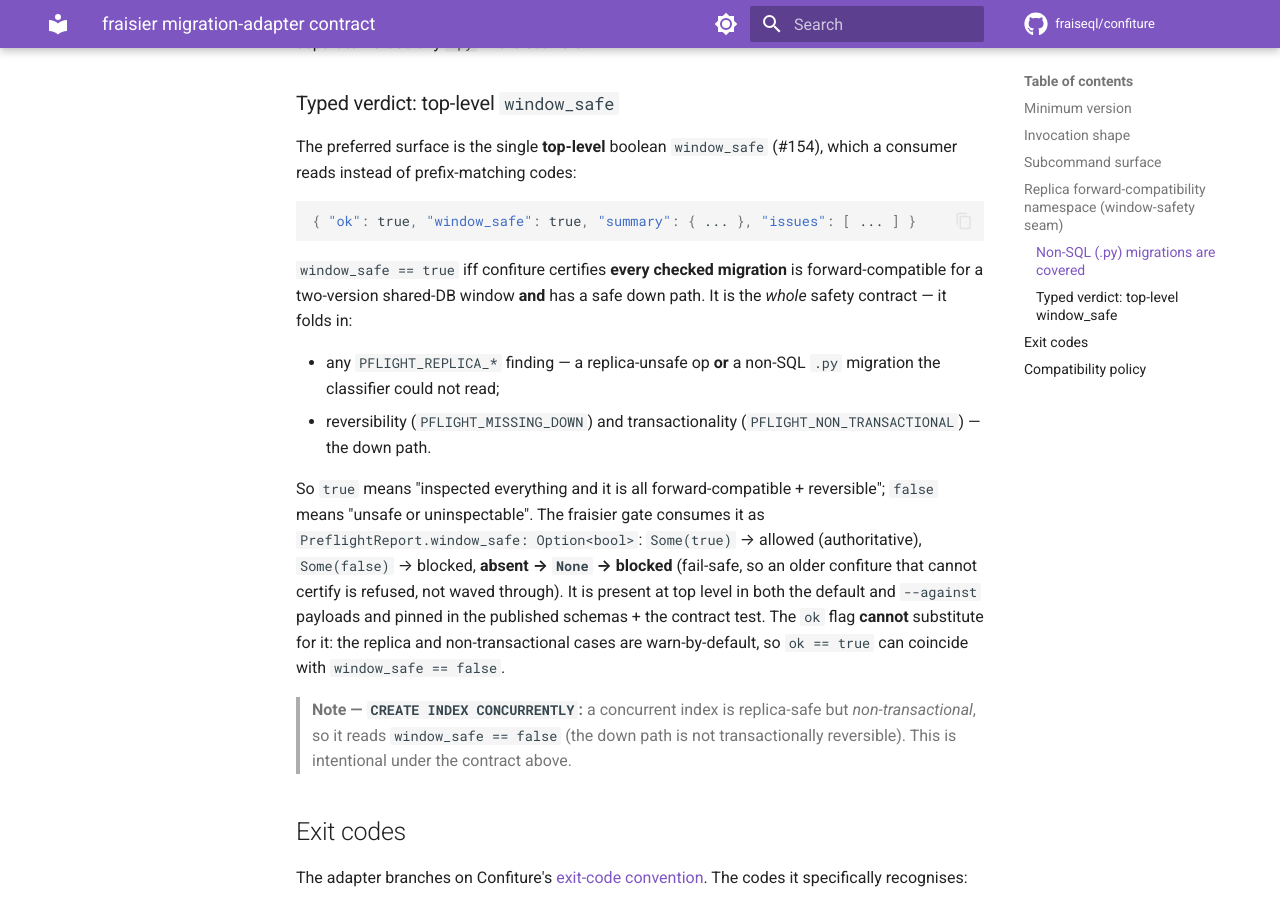
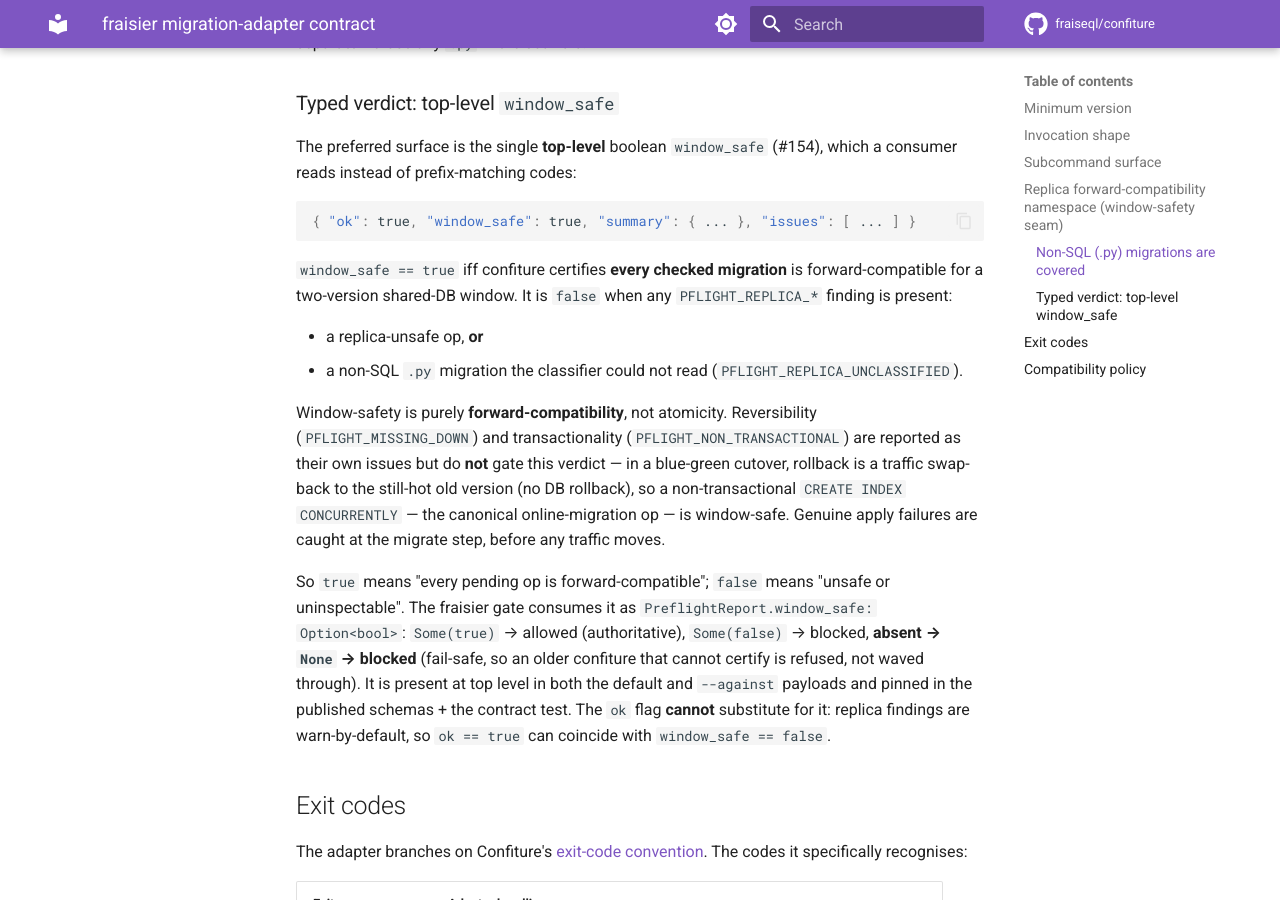
Before and after one commit to fraiseql/confiture, an MkDocs documentation site: the page built from docs/reference/fraisier-adapter-contract.md, in a window 1280 px wide and 900 px high, scrolled down 2986 px. Built offline with MkDocs 1.6.1 and Material for MkDocs 9.7.7, drawn with Linux system fonts in a browser that asks for light colours; comment, search, counter and statistics services are not loaded; the version menu is left out.

Commit message:
refactor(preflight): window_safe = forward-compatibility only (#154)
Per the owner's contract decision (issue #154): window-safety is about
forward-compatibility for a two-version shared-DB window, NOT atomicity. In a
blue-green cutover, rollback is a traffic swap-back to the still-hot old version
(no DB rollback), so reversibility/transactionality are not window-safety
properties — and CREATE INDEX CONCURRENTLY (non-transactional by necessity, the
canonical online-migration op) must read window_safe=true.

## Changes
- is_window_safe() now blocks only on PFLIGHT_REPLICA_* findings (a replica-unsafe
  op or an unreadable .py migration via PFLIGHT_REPLICA_UNCLASSIFIED).
- PFLIGHT_MISSING_DOWN (reversibility) and PFLIGHT_NON_TRANSACTIONAL are still
  reported as their own issues, but no longer gate window_safe.
- Schemas, contract doc, and CHANGELOG updated to the forward-compatibility-only
  definition (incl. the CONCURRENTLY example flipped to window-safe).
- Tests flipped: missing-down / concurrent-index now assert window_safe=true.

## Verification
✅ Tests pass (7667 passed / 75 skipped — unit+integration+contract+e2e)
✅ ruff + ruff format + ty clean

Co-Authored-By: Claude Opus 4.8 (1M context) <noreply@anthropic.com>

````diff
--- a/docs/reference/fraisier-adapter-contract.md
+++ b/docs/reference/fraisier-adapter-contract.md
@@ -116,27 +116,30 @@ which a consumer reads instead of prefix-matching codes:
 ```
 
 `window_safe == true` iff confiture certifies **every checked migration** is
-forward-compatible for a two-version shared-DB window **and** has a safe down
-path. It is the *whole* safety contract — it folds in:
+forward-compatible for a two-version shared-DB window. It is `false` when any
+`PFLIGHT_REPLICA_*` finding is present:
 
-- any `PFLIGHT_REPLICA_*` finding — a replica-unsafe op **or** a non-SQL `.py`
-  migration the classifier could not read;
-- reversibility (`PFLIGHT_MISSING_DOWN`) and transactionality
-  (`PFLIGHT_NON_TRANSACTIONAL`) — the down path.
+- a replica-unsafe op, **or**
+- a non-SQL `.py` migration the classifier could not read
+  (`PFLIGHT_REPLICA_UNCLASSIFIED`).
 
-So `true` means "inspected everything and it is all forward-compatible +
-reversible"; `false` means "unsafe or uninspectable". The fraisier gate consumes
-it as `PreflightReport.window_safe: Option<bool>`: `Some(true)` → allowed
+Window-safety is purely **forward-compatibility**, not atomicity. Reversibility
+(`PFLIGHT_MISSING_DOWN`) and transactionality (`PFLIGHT_NON_TRANSACTIONAL`) are
+reported as their own issues but do **not** gate this verdict — in a blue-green
+cutover, rollback is a traffic swap-back to the still-hot old version (no DB
+rollback), so a non-transactional `CREATE INDEX CONCURRENTLY` — the canonical
+online-migration op — is window-safe. Genuine apply failures are caught at the
+migrate step, before any traffic moves.
+
+So `true` means "every pending op is forward-compatible"; `false` means "unsafe
+or uninspectable". The fraisier gate consumes it as
+`PreflightReport.window_safe: Option<bool>`: `Some(true)` → allowed
 (authoritative), `Some(false)` → blocked, **absent → `None` → blocked**
 (fail-safe, so an older confiture that cannot certify is refused, not waved
 through). It is present at top level in both the default and `--against` payloads
 and pinned in the published schemas + the contract test. The `ok` flag **cannot**
-substitute for it: the replica and non-transactional cases are warn-by-default,
-so `ok == true` can coincide with `window_safe == false`.
-
-> **Note — `CREATE INDEX CONCURRENTLY`:** a concurrent index is replica-safe but
-> *non-transactional*, so it reads `window_safe == false` (the down path is not
-> transactionally reversible). This is intentional under the contract above.
+substitute for it: replica findings are warn-by-default, so `ok == true` can
+coincide with `window_safe == false`.
 
 ## Exit codes
 
--- a/docs/reference/json-schemas/migrate-preflight-against.schema.json
+++ b/docs/reference/json-schemas/migrate-preflight-against.schema.json
@@ -12,8 +12,8 @@
     },
     "window_safe": {
       "type": "boolean",
-      "description": "Top-level blue-green window-safety verdict (#154): true iff confiture certifies every checked migration is forward-compatible for a two-version shared-DB window AND has a safe down path. False when any PFLIGHT_REPLICA_* finding is present (a replica-unsafe op, OR a non-SQL .py migration the classifier cannot read), or any PFLIGHT_MISSING_DOWN (not reversible) / PFLIGHT_NON_TRANSACTIONAL (no transactional rollback). The whole safety contract: consume it directly instead of prefix-matching codes; its absence (older confiture) is fail-safe blocked. (Replay failures are reported as PFLIGHT_REPLAY_FAILED and independently set `ok` false.)",
-      "$comment": "STABILITY: this field and its semantics are a cross-repo contract (#154). It must remain present and a strict superset of the safety conditions above."
+      "description": "Top-level blue-green window-safety verdict (#154): true iff confiture certifies every checked migration is forward-compatible for a two-version shared-DB window. False when any PFLIGHT_REPLICA_* finding is present: a replica-unsafe op, OR a non-SQL .py migration the classifier cannot read. Forward-compatibility only — NOT atomicity: PFLIGHT_MISSING_DOWN (reversibility) and PFLIGHT_NON_TRANSACTIONAL are reported but do not gate this (a non-transactional CREATE INDEX CONCURRENTLY is window-safe). The whole window-safety contract: consume it directly instead of prefix-matching codes; its absence (older confiture) is fail-safe blocked. (Replay failures are reported as PFLIGHT_REPLAY_FAILED and independently set `ok` false.)",
+      "$comment": "STABILITY: this field and its semantics are a cross-repo contract (#154). It must remain present and false whenever any PFLIGHT_REPLICA_* finding (incl. PFLIGHT_REPLICA_UNCLASSIFIED for unreadable migrations) is present."
     },
     "summary": {
       "type": "object",
--- a/docs/reference/json-schemas/migrate-preflight.schema.json
+++ b/docs/reference/json-schemas/migrate-preflight.schema.json
@@ -12,8 +12,8 @@
     },
     "window_safe": {
       "type": "boolean",
-      "description": "Top-level blue-green window-safety verdict (#154): true iff confiture certifies every checked migration is forward-compatible for a two-version shared-DB window AND has a safe down path. False when any PFLIGHT_REPLICA_* finding is present (a replica-unsafe op, OR a non-SQL .py migration the classifier cannot read), or any PFLIGHT_MISSING_DOWN (not reversible) / PFLIGHT_NON_TRANSACTIONAL (no transactional rollback). This is the whole safety contract: consume it directly instead of prefix-matching codes; a consumer treats its absence (older confiture) as fail-safe blocked. Note `ok` cannot substitute for it — the replica/transactional cases are warn-by-default, so `ok` can be true while `window_safe` is false.",
-      "$comment": "STABILITY: this field and its semantics are a cross-repo contract (#154). It must remain present and a strict superset of the safety conditions above."
+      "description": "Top-level blue-green window-safety verdict (#154): true iff confiture certifies every checked migration is forward-compatible for a two-version shared-DB window (both N-1 and N served against one Postgres during the cutover). False when any PFLIGHT_REPLICA_* finding is present: a replica-unsafe op, OR a non-SQL .py migration the classifier cannot read. Forward-compatibility only — NOT atomicity: PFLIGHT_MISSING_DOWN (reversibility) and PFLIGHT_NON_TRANSACTIONAL are reported but do not gate this (a non-transactional CREATE INDEX CONCURRENTLY is window-safe). This is the whole window-safety contract: consume it directly instead of prefix-matching codes; a consumer treats its absence (older confiture) as fail-safe blocked. Note `ok` cannot substitute for it — replica findings are warn-by-default, so `ok` can be true while `window_safe` is false.",
+      "$comment": "STABILITY: this field and its semantics are a cross-repo contract (#154). It must remain present and false whenever any PFLIGHT_REPLICA_* finding (incl. PFLIGHT_REPLICA_UNCLASSIFIED for unreadable migrations) is present."
     },
     "summary": {
       "type": "object",
````
Also changed, not shown: CHANGELOG.md (+8 -8 lines), 3 other files.
